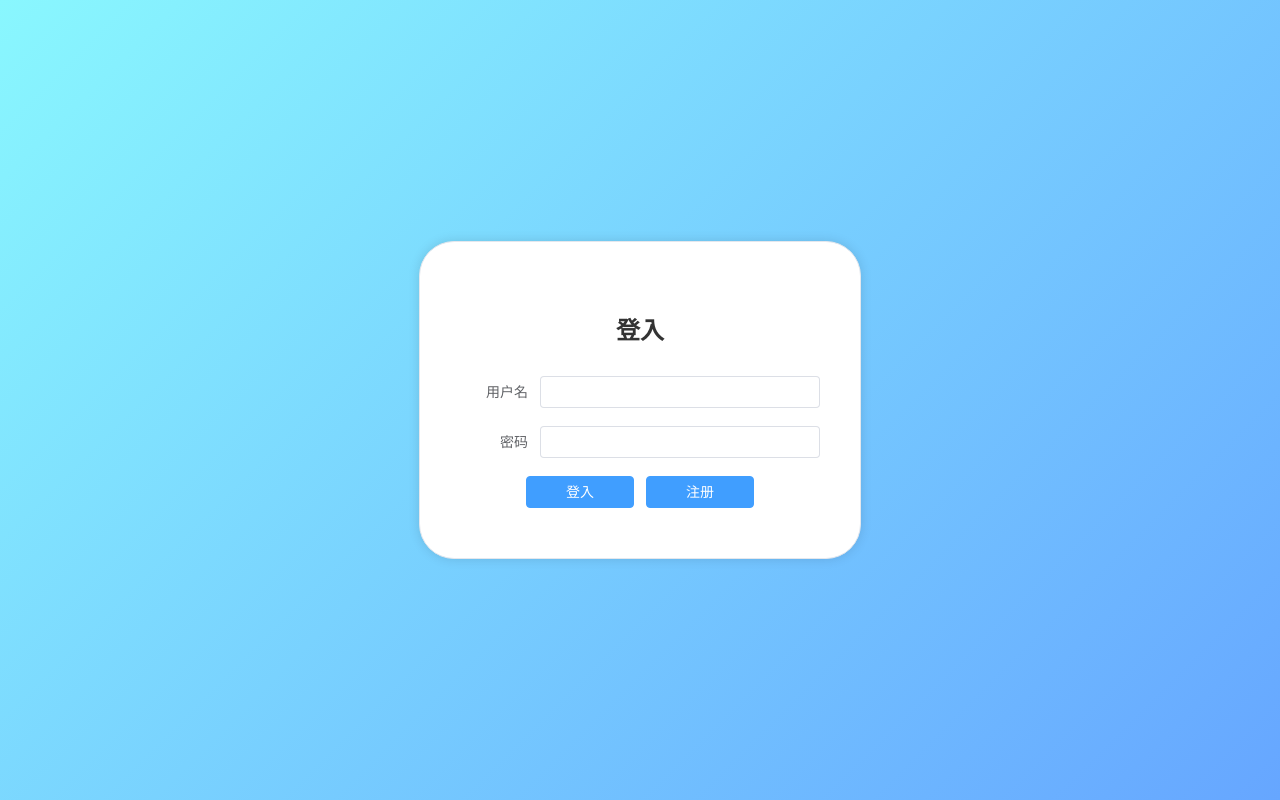
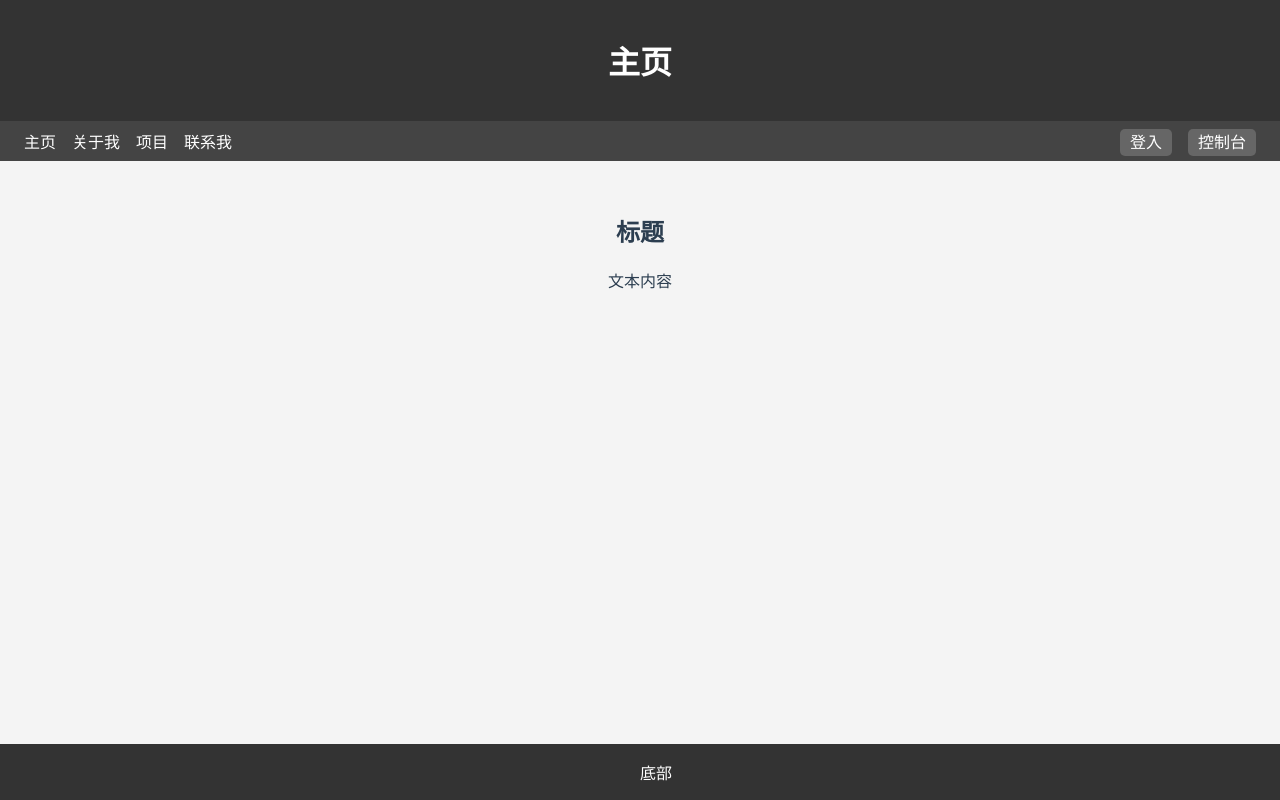
Before and after one commit to Celivra/HaventDecidedVue, a Vue app: page / in a window 1280 px wide. Built offline with nearby package versions, Linux system fonts and the light colour scheme.

Commit message:
update login ui and add new home page

```diff
--- a/public/index.html
+++ b/public/index.html
@@ -2,7 +2,7 @@
 <html lang="en">
 <head>
   <meta charset="UTF-8" />
-  <title>My Vue App</title>
+  <title></title>
 </head>
 <body style="margin: 0 auto;">
   <div id="app"></div>
--- a/src/router/index.js
+++ b/src/router/index.js
@@ -3,11 +3,15 @@ import { createRouter, createWebHistory } from 'vue-router'
 import Login from '../view/LoginView.vue'
 import Dashboard from '../view/dashboardView.vue'
 import Register from '../view/RegisterView.vue'
+import Main from '../view/mainView.vue'
+import PageNotFound from '../view/PageNotFound.vue'
 
 const routes = [
-  { path: '/', component: Login},
-  { path: '/dashboard', component: Dashboard},
-  { path: '/register', component: Register}
+  { path: '/login', component: Login, meta:{title:'LoginPage'}},
+  { path: '/dashboard', component: Dashboard, meta:{title:'Dashboard'}},
+  { path: '/register', component: Register, meta:{title:'Register'}},
+  { path: '/', component: Main, meta:{title:'HomePage'}},
+  { path: '/404', component: PageNotFound, meta:{title:'404'}}
 ]
 
 
@@ -18,10 +22,19 @@ const router = createRouter({
 
 router.beforeEach((to, from, next)=>{
   const user = localStorage.getItem('user')
-  if(to.path != '/'  && to.path != '/register'&& !user){
-    next('/')
+  const pathExists = routes.find(route => route.path === to.path);
+  if (!pathExists) {
+    next('/404');
+  }
+  if(to.path != '/login'  && to.path != '/register' && to.path != '/' && to.path != '/404'&& !user){
+    next({path:'/', query:{message:'请登入'}});
   }
   else{
+    if (to.meta && to.meta.title) {
+      document.title = to.meta.title
+    } else {
+      document.title = 'No Define Title'
+    }
     next()
   }
 })
--- a/src/view/LoginView.vue
+++ b/src/view/LoginView.vue
@@ -1,6 +1,6 @@
 <template>
   <el-container class="login-container">
-    <el-card class="login-card" shadow="always">
+    <div class="login-card" shadow="always">
       <h2 class="title">登入</h2>
       <el-form :model="form" ref="loginForm" label-width="80px">
         <el-form-item label="用户名" prop="username">
@@ -15,13 +15,11 @@
           {{ message }}
         </div>
       </el-form>
-    </el-card>
+    </div>
   </el-container>
 </template>
 
 <script>
-import axios from 'axios';
-
 export default {
   name: "LoginView",
   data() {
@@ -47,7 +45,7 @@ export default {
       }
 
       try{
-        const respon = await axios.post('/user/login',this.form)
+        const respon = await this.axios.post('/user/login',this.form)
         const result = respon.data
         if(result.success){
           this.messageColor = 'green';
@@ -72,7 +70,8 @@ export default {
 <style scoped>
 .login-container {
   height: 100vh;
-  background: linear-gradient(135deg, #89f7fe, #66a6ff);
+  background: url('/src/assets/img/login-background.jpg') no-repeat;
+  background-size: 100%;
   display: flex;
   justify-content: center;
   align-items: center;
@@ -82,6 +81,7 @@ export default {
   width: 400px;
   padding: 30px 20px;
   border-radius: 35px;
+  background-color: rgba(255, 255, 255, 0.5);
 }
 
 .title {
--- /dev/null
+++ b/src/view/PageNotFound.vue
@@ -0,0 +1,4 @@
+<template>
+    <h2>404 Page Not Found</h2>
+    <p>bro 以为这里有东西</p>
+</template>
--- a/src/view/RegisterView.vue
+++ b/src/view/RegisterView.vue
@@ -46,7 +46,6 @@
 </template>
 
 <script>
-import axios from 'axios';
 export default {
   name: 'RegisterView',
   data() {
@@ -88,13 +87,13 @@ export default {
   },
   methods: {
     login(){
-      this.$router.push('/')
+      this.$router.push('/login')
     },
     register() {
       this.$refs.registerForm.validate(async valid => {
         if (!valid) return;
         try{
-          const response = await axios.post('user/register', this.form);
+          const response = await this.axios.post('user/register', this.form);
           const result = response.data;
           if(result.success){
             this.messageColor = 'green';
@@ -118,7 +117,7 @@ export default {
       }
 // vcio mmnk jfeu sdhd
       try {
-        const res = await axios.post('mail/sendCode', { email: this.form.email });
+        const res = await this.axios.post('mail/sendCode', { email: this.form.email });
         const result = res.data;
         if (result.success) {
           this.messageColor = 'green';
--- /dev/null
+++ b/src/view/mainView.vue
@@ -0,0 +1,92 @@
+<template>
+  <header>
+    <h1>主页</h1>
+  </header>
+
+  <nav>
+    <div class="nav-left">
+      <a href="#">主页</a>
+      <a href="#">关于我</a>
+      <a href="#">项目</a>
+      <a href="#">联系我</a>
+    </div>
+    <div class="nav-right">
+      <a href="/login">登入</a>
+      <a href="/dashboard">控制台</a>
+    </div>
+  </nav>
+
+  <main>
+    <h2>标题</h2>
+    <p>文本内容</p>
+  </main>
+
+  <footer>
+    底部
+  </footer>
+</template>
+<script setup>
+import { onMounted } from 'vue';
+import { useRoute } from 'vue-router';
+
+  const route = useRoute()
+  onMounted(()=>{
+    if(route.query.message){
+      alert(route.query.message);
+    }
+  })
+</script>
+<style>
+      body {
+      font-family: 'Arial', sans-serif;
+      margin: 0;
+      padding: 0;
+      background-color: #f4f4f4;
+    }
+
+    header {
+      background-color: #333;
+      color: white;
+      padding: 1rem;
+      text-align: center;
+    }
+
+    nav {
+      background-color: #444;
+      padding: 0.5rem 1rem;
+      display: flex;
+      justify-content: space-between;
+      align-items: center;
+    }
+
+    .nav-left a,
+    .nav-right a {
+      color: white;
+      margin: 0 0.5rem;
+      text-decoration: none;
+    }
+
+    .nav-right a {
+      background-color: #666;
+      padding: 5px 10px;
+      border-radius: 5px;
+    }
+
+    .nav-right a:hover {
+      background-color: #888;
+    }
+
+    main {
+      padding: 2rem;
+    }
+
+    footer {
+      background-color: #333;
+      color: white;
+      text-align: center;
+      padding: 1rem;
+      position: fixed;
+      width: 100%;
+      bottom: 0;
+    }
+</style>
```
Also changed, not shown: src/assets/img/login-background.jpg (added).
